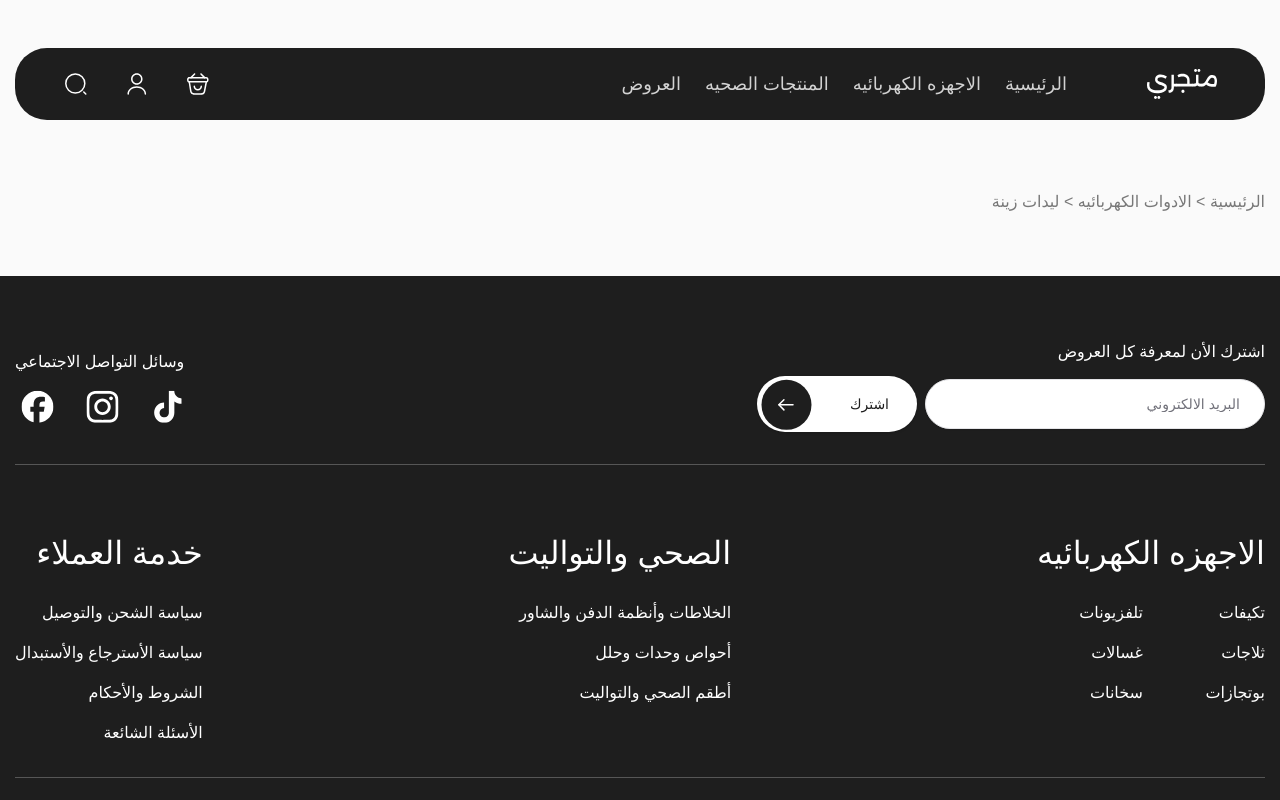
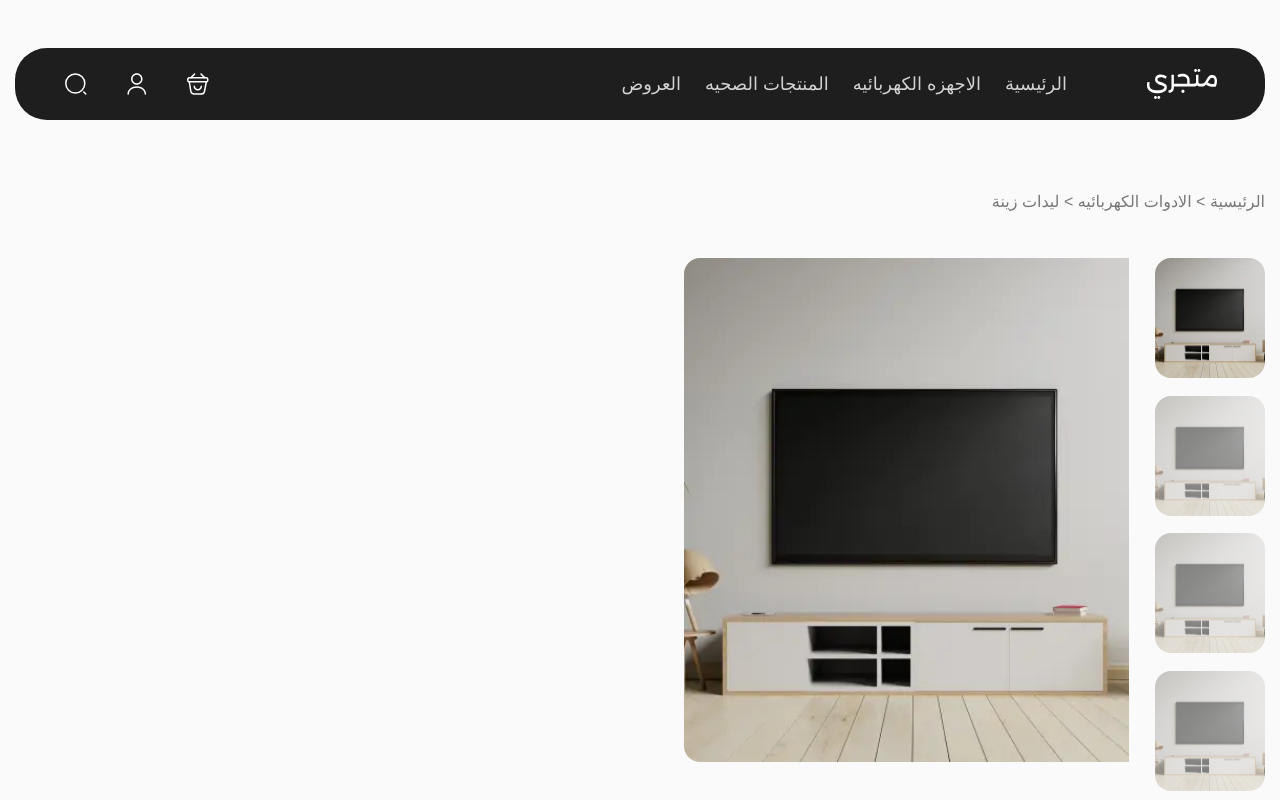
Before and after one commit to AhmedAbozaid9/musc_deploy, a Next.js app: page /product/test in a window 1280 px wide. Shown: the top 800 px of the page. Built offline with nearby package versions, Linux system fonts and the light colour scheme; a web font is replaced by a local one.

Commit message:
Finish Product Gallery

```diff
--- a/app/globals.css
+++ b/app/globals.css
@@ -10,7 +10,9 @@ body {
   --background: #fff;
   --text: #fff;
 }
-
+.galleryImage .progress-bar {
+  display: none;
+}
 @layer base {
   :root {
     --foreground: #1e1e1e;
--- a/app/product/[slug]/page.tsx
+++ b/app/product/[slug]/page.tsx
@@ -1,13 +1,15 @@
 import Brudcambs from "@/components/pages/SingleProduct/Brudcambs";
+import GalleryImage from "@/components/pages/SingleProduct/GalleryImage";
 
-export default function SingleProduct({
-  params,
-}: {
-  params: { slug: string };
-}) {
+export default function SingleProduct() {
   return (
     <>
-      <Brudcambs />
+      <div className="container">
+        <Brudcambs />
+        <div className="grid lg:grid-cols-2 grid-cols-1 gap-[56px]">
+          <GalleryImage />
+        </div>
+      </div>
     </>
   );
 }
--- a/components/pages/SingleProduct/Brudcambs.tsx
+++ b/components/pages/SingleProduct/Brudcambs.tsx
@@ -1,7 +1,7 @@
 export default function Brudcambs() {
   return (
     <>
-      <div className="container py-[44px]">
+      <div className="py-[44px]">
         <h4 className="flex items-center gap-[7px] text-[16px] text-[#787878]">
           الرئيسية {">"} الادوات الكهربائيه {">"} ليدات زينة
         </h4>
--- /dev/null
+++ b/components/pages/SingleProduct/GalleryImage.tsx
@@ -0,0 +1,65 @@
+"use client";
+
+import {
+  Carousel,
+  CarouselContent,
+  CarouselItem,
+} from "@/components/ui/carousel";
+import Image from "next/image";
+import { useState } from "react";
+
+export default function GalleryImage() {
+  const [activeIndex, setActiveIndex] = useState(0);
+
+  const handleThumbnailClick = (index: number) => {
+    setActiveIndex(index);
+  };
+
+  return (
+    <>
+      <div className="flex gap-[20px] pb-[80px] galleryImage">
+        <div className="lg:w-[150px] w-[80px]">
+          <Carousel orientation="vertical">
+            <CarouselContent className="lg:h-[550px] h-[320px]">
+              {Array(5)
+                .fill("")
+                .map((_, index) => (
+                  <CarouselItem
+                    key={index}
+                    className={`basis-1/4 cursor-pointer ${
+                      activeIndex === index ? "opacity-[1]" : "opacity-[0.5]"
+                    }`}
+                    onClick={() => handleThumbnailClick(index)}
+                  >
+                    <Image
+                      src={"/pr.webp"}
+                      alt={`Thumbnail Slide ${index + 1}`}
+                      width={110}
+                      height={110}
+                      className="rounded-[16px]"
+                    />
+                  </CarouselItem>
+                ))}
+            </CarouselContent>
+          </Carousel>
+        </div>
+
+        <div className="w-full">
+          <Carousel>
+            <CarouselContent>
+              <CarouselItem key={activeIndex}>
+                <Image
+                  src={"/pr.webp"}
+                  alt={`Main Slide ${activeIndex + 1}`}
+                  className="rounded-[16px] w-full"
+                  width={555}
+                  height={580}
+                />
+              </CarouselItem>
+            </CarouselContent>
+          </Carousel>
+        </div>
+      </div>
+    </>
+  );
+}
--- a/components/ui/carousel.tsx
+++ b/components/ui/carousel.tsx
@@ -164,7 +164,7 @@ const Carousel = React.forwardRef<
           {...props}
         >
           {children}
-          <div className="absolute bottom-[-32px] right-0 w-full h-1 bg-gray-200">
+          <div className="absolute progress-bar bottom-[-32px] right-0 w-full h-1 bg-gray-200">
             <div
               className="h-full bg-black transition-transform duration-300"
               style={{
```
